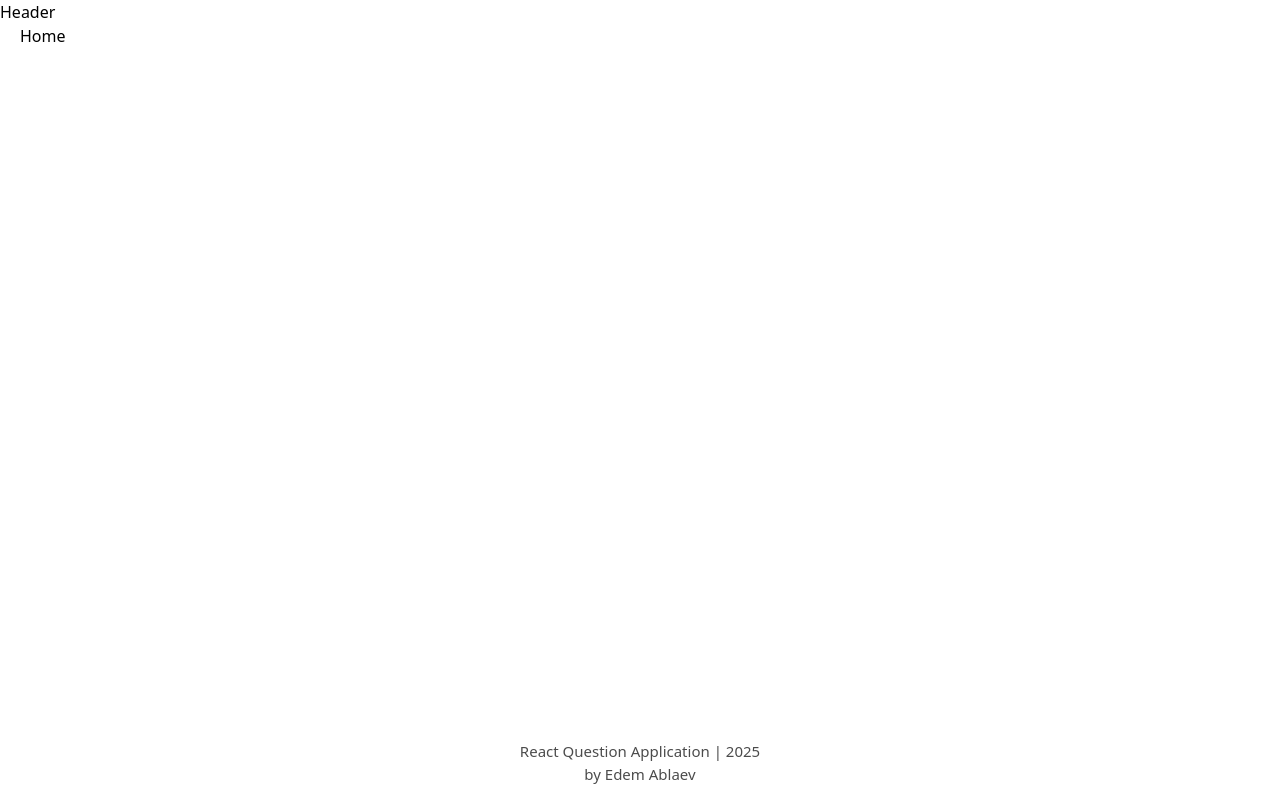
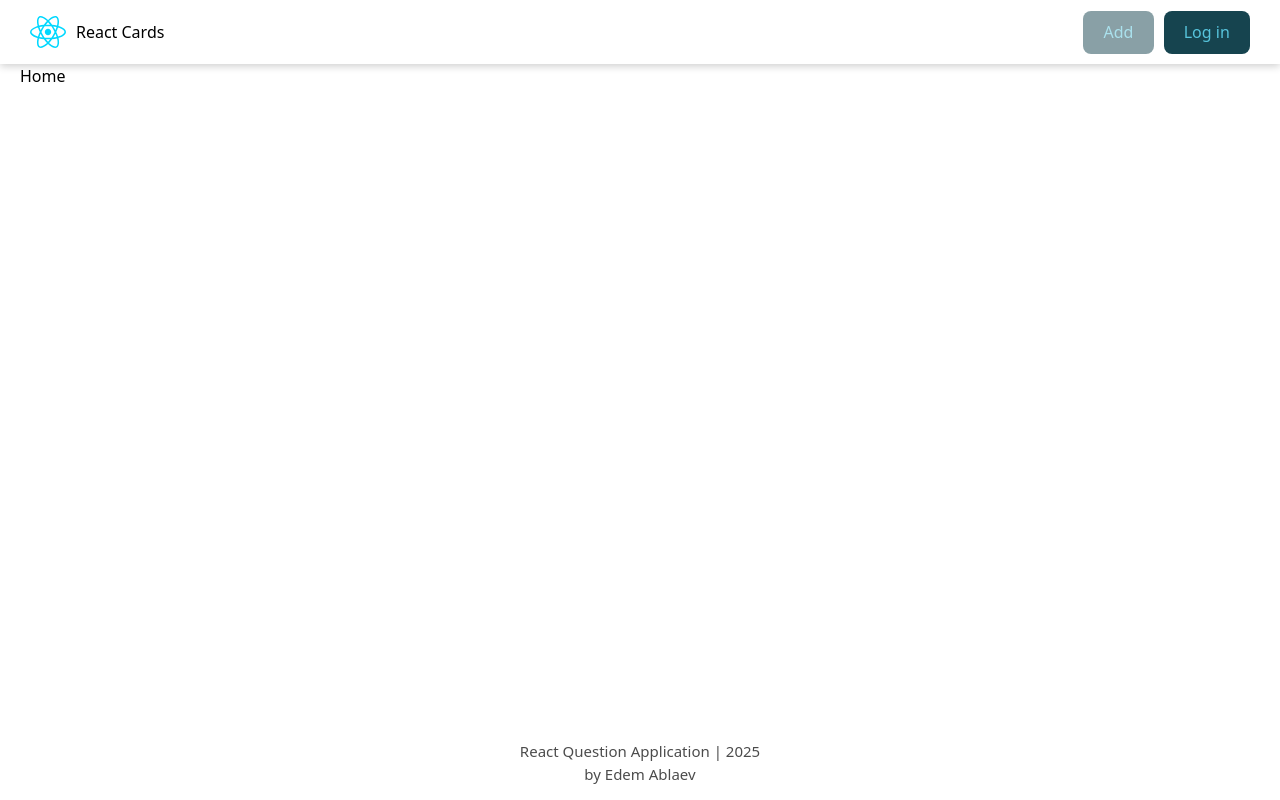
Before and after one commit to 6dem/react-cards-app, a React (Vite) app: page / in a window 1280 px wide. Built offline with nearby package versions, Linux system fonts and the light colour scheme.

Commit message:
Header and Button components implementetion

```diff
--- a/components/Button/Button.jsx
+++ b/components/Button/Button.jsx
@@ -1,11 +1,13 @@
 import cls from "./Button.module.css"
 
-const isPrimary = true
-
-export const Button = ({ onClick, children }) => {
+export const Button = (props) => {
     return (
-        <button className={`${cls.btn} ${isPrimary ? cls.primary : ""}`} onClick={onClick}>
-            {children}
+        <button
+            className={`${cls.btn} ${props.isActive ? cls.active : ""}`}
+            onClick={props.onClick}
+            disabled={props.isDisabled}
+        >
+            {props.children}
         </button>
     )
 }
--- a/components/Button/Button.module.css
+++ b/components/Button/Button.module.css
@@ -1,7 +1,31 @@
 .btn {
-    background-color: aqua;
+    border-radius: 8px;
+    border: 1px solid transparent;
+    padding: 0.6em 1.2em;
+    font-size: 1em;
+    font-weight: 500;
+    font-family: inherit;
+    background-color: var(--btn-bg-color);
+    color: var(--btn-text-color);
+    transition: border-color ease 0.25s;
 }
 
-.primary {
-    background-color: pink;
+.btn:hover {
+    border-color: #2f2f2f;
+    cursor: pointer;
 }
+
+.btn:focus,
+.btn:focus-visible {
+    outline: 4px auto #2f2f2f;
+}
+
+.btn:disabled {
+    opacity: 0.5;
+    pointer-events: none;
+}
+
+.active {
+    color: #000;
+    background-color: #ce7e1d;
+}
--- /dev/null
+++ b/components/Button/index.jsx
@@ -0,0 +1 @@
+export { Button } from "./Button"
--- /dev/null
+++ b/components/Header/Header.jsx
@@ -0,0 +1,19 @@
+import ReactLogo from "../../src/assets/react.svg"
+import { Button } from "../Button"
+import cls from "./Header.module.css"
+
+export const Header = () => {
+    return (
+        <header className={cls.header}>
+            <p>
+                <img src={ReactLogo} alt="react logo" />
+                <span>React Cards</span>
+            </p>
+
+            <div className={cls.headerButtons}>
+                <Button isDisabled>Add</Button>
+                <Button>Log in</Button>
+            </div>
+        </header>
+    )
+}
--- /dev/null
+++ b/components/Header/Header.module.css
@@ -0,0 +1,27 @@
+.header {
+    width: 100%;
+    height: 70px;
+    background-color: var(--main-bg-color);
+    padding: 0 30px;
+    display: flex;
+    justify-content: space-between;
+    align-items: center;
+    box-shadow: 0 2px 8px 0 rgba(0, 0, 0, 0.2);
+
+    p {
+        text-transform: capitalize;
+        display: flex;
+        justify-content: center;
+        align-items: center;
+        gap: 10px;
+        cursor: pointer;
+        user-select: none;
+    }
+
+    .headerButtons {
+        display: flex;
+        justify-content: center;
+        align-items: center;
+        gap: 10px;
+    }
+}
--- /dev/null
+++ b/components/Header/index.jsx
@@ -0,0 +1 @@
+export { Header } from "./Header"
--- a/components/MainLayout/MainLayout.jsx
+++ b/components/MainLayout/MainLayout.jsx
@@ -1,4 +1,5 @@
 import { Outlet } from "react-router-dom"
+import { Header } from "../Header"
 import cls from "./MainLayout.module.css"
 
 export const MainLayout = () => {
@@ -6,7 +7,7 @@
 
     return (
         <div className={cls.mainLayout}>
-            <header>Header</header>
+            <Header />
             <div className={cls.mainWrapper}>
                 <main className={cls.main}>
                     <Outlet />
--- a/src/index.css
+++ b/src/index.css
@@ -1,6 +1,8 @@
 :root {
     --main-bg-color: #23272f;
     --text-color: #fff;
+    --btn-bg-color: #383b3f;
+    --btn-text-color: #fff;
 
     font-family: system-ui, Avenir, Helvetica, Arial, sans-serif;
     line-height: 1.5;
@@ -35,6 +37,8 @@
     :root {
         --main-bg-color: #fff;
         --text-color: #000;
+        --btn-bg-color: #16444f;
+        --btn-text-color: #57c4dc;
     }
 }
 
@@ -42,5 +46,7 @@
     :root {
         --main-bg-color: #23272f;
         --text-color: #fff;
+        --btn-bg-color: #383b3f;
+        --btn-text-color: #fff;
     }
 }
```
